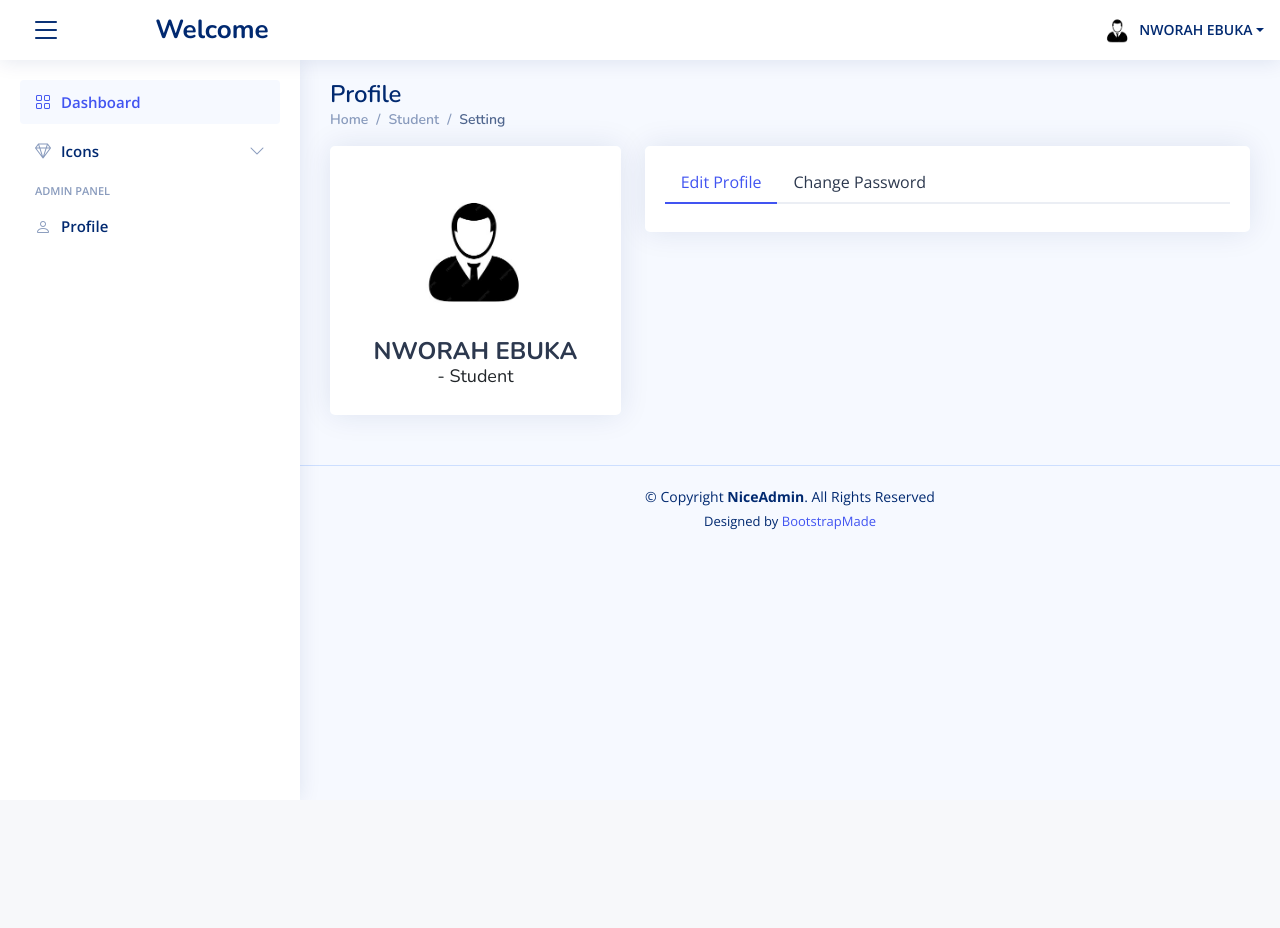
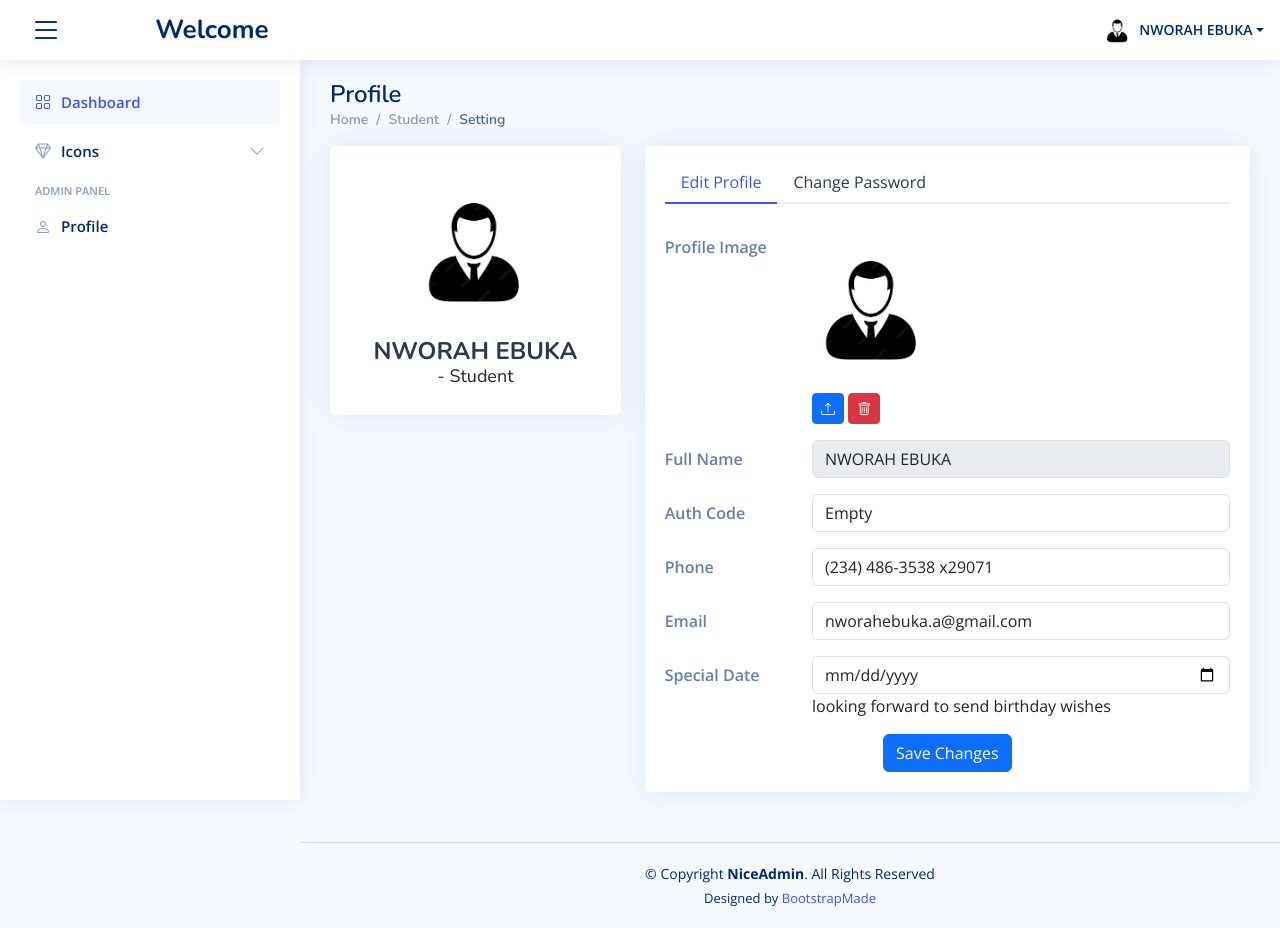
Before and after one commit to King-Austin/attendance_system, a Django app: page /setting/ in a window 1280 px wide. Before the commit the page ends 783 px from the top, so only its background shows below. Run offline with Django 4.2, Linux system fonts and the light colour scheme; a user stored in the database is signed in; data comes from the database, SQL or seed files in the repository; some libraries are stand-ins or nearby versions.

Commit message:
Update setting.html

```diff
--- a/templates/setting.html
+++ b/templates/setting.html
@@ -39,10 +39,11 @@
 
       </div>
 
-      <div class="col-xl-8">
+        <div class="col-xl-8">
 
-        <div class="card">
-          <div class="card-body pt-3">
+          <div class="card">
+            <div class="card-body pt-3">
+              <!-- Bordered Tabs -->
             <!-- Bordered Tabs -->
             <ul class="nav nav-tabs nav-tabs-bordered">
 
@@ -59,9 +60,9 @@
 
             <div class="tab-content pt-2">
                 <!-- Profile Edit Form -->
-                <div class="tab-pane fade pt-3" id="profile-overview">
+                <div class="tab-pane fade show active profile-edit pt-3" id="profile-edit">
 
-                <form>
+                 <form>
                   <div class="row mb-3">
                     <label for="profileImage" class="col-md-4 col-lg-3 col-form-label">Profile Image</label>
                     <div class="col-md-8 col-lg-9">
@@ -123,11 +124,11 @@
                     <button type="submit" class="btn btn-primary">Save Changes</button>
                   </div>
                 </form><!-- End Profile Edit Form -->
-              </div>
+                </div>
 
 
 
-              <div class="tab-pane fade pt-3" id="profile-change-password" >
+                <div class="tab-pane fade pt-3" id="profile-change-password">
                 <!-- Change Password Form -->
                 <form>
 
@@ -165,7 +166,7 @@
         </div>
 
       </div>
-    </div>
+
   </section>
 
 </main>
```
